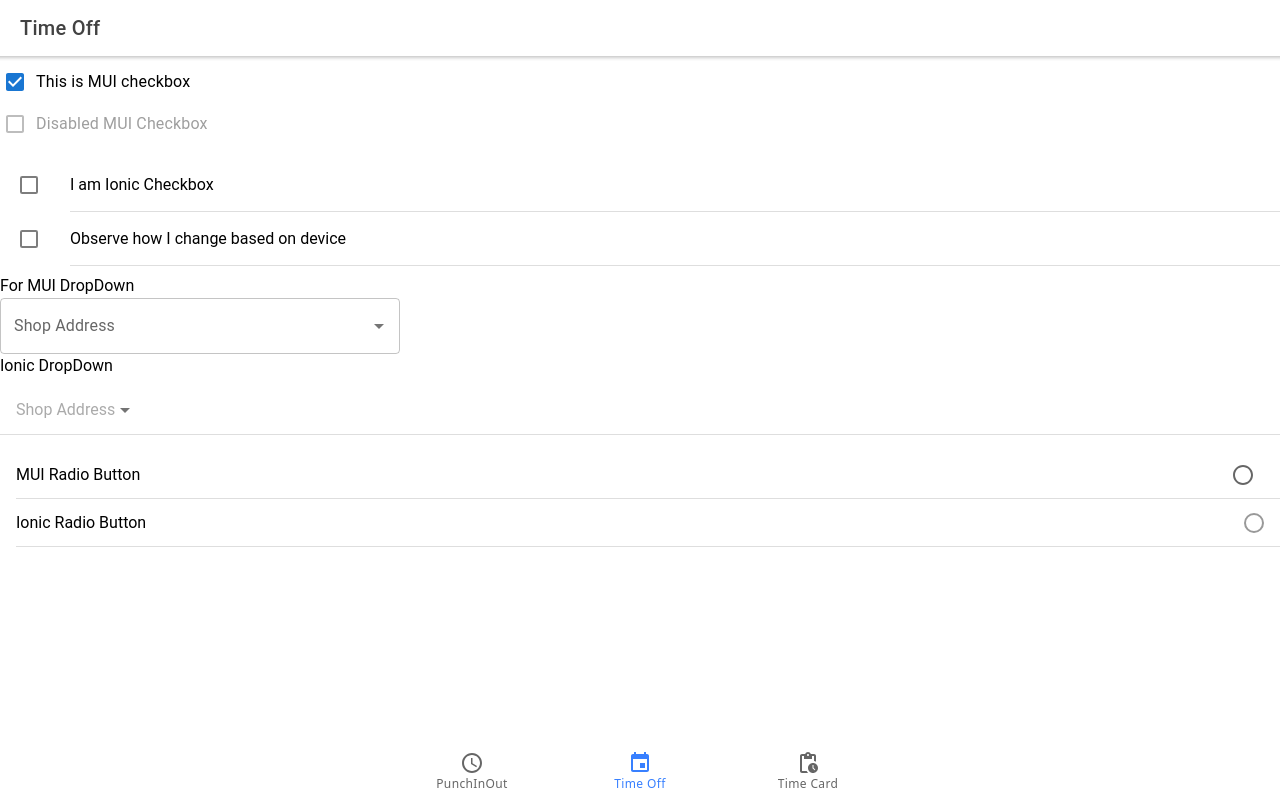
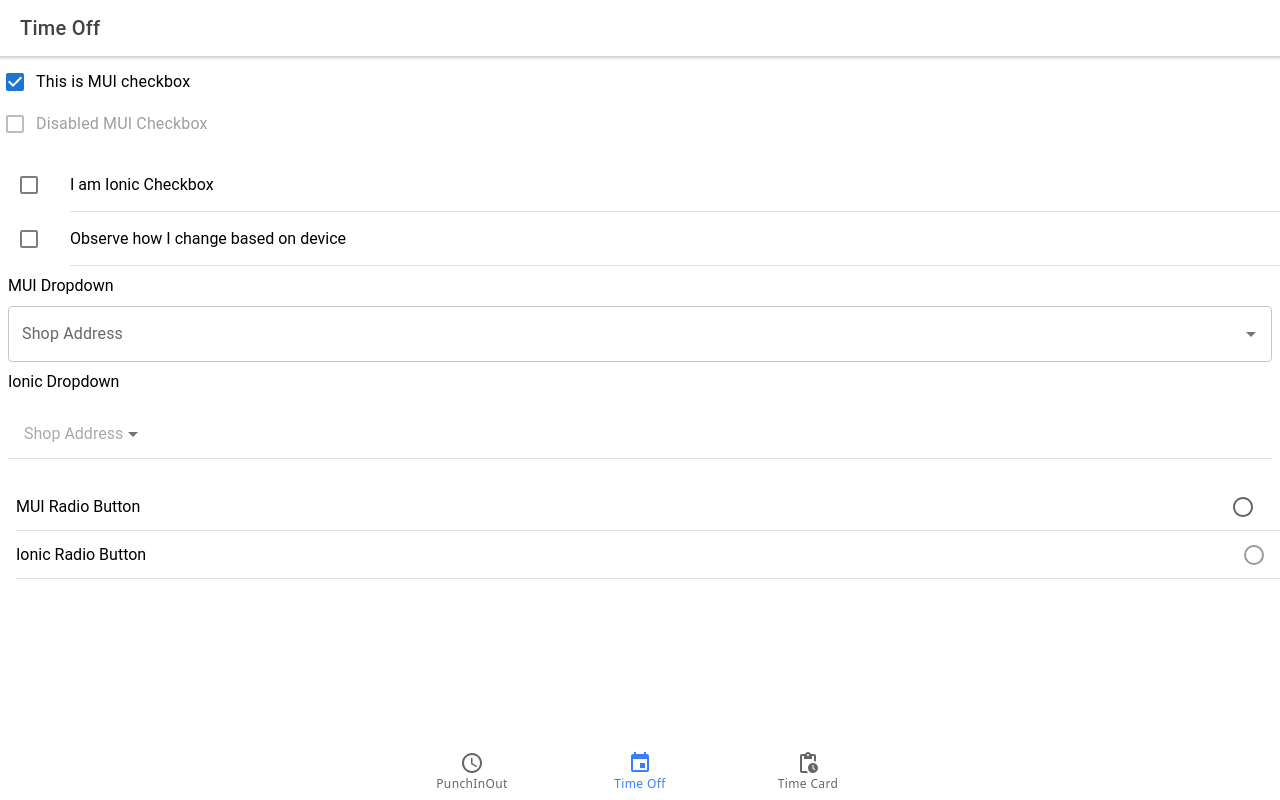
Before and after one commit to KNS786/totalqsr-ionic-frontend, a React (Create React App) app: page /timeoff in a window 1280 px wide. Built offline with nearby package versions, Linux system fonts and the light colour scheme.

Commit message:
fix: spacing issues

```diff
--- a/src/pages/TimeOff.tsx
+++ b/src/pages/TimeOff.tsx
@@ -10,7 +10,7 @@ import {
   IonSelect,
   IonSelectOption,
   IonList,
-  IonRadio
+  IonRadio,
 } from '@ionic/react';
 import FormGroup from '@mui/material/FormGroup';
 import FormControlLabel from '@mui/material/FormControlLabel';
@@ -23,12 +23,11 @@ import Radio from '@mui/material/Radio';
 import './TimeOff.css';
 
 const TimeOff: React.FC = () => {
-
   const data = [
     { label: 'Store#1 : Electoric Shoping and Repairing', year: 1994 },
     { label: 'Store#2 : Car Repairing and Services', year: 1972 },
     { label: 'Store#3 : Home furnitures and appliances', year: 1974 },
-      { label: 'Store#4 : Computer hardware services', year: 2008 }
+    { label: 'Store#4 : Computer hardware services', year: 2008 },
   ];
 
   return (
@@ -51,6 +50,7 @@ const TimeOff: React.FC = () => {
             label="Disabled MUI Checkbox"
           />
         </FormGroup>
+
         <IonList class="ion-align-items-center">
           <IonItem>
             <IonCheckbox slot="start"></IonCheckbox>
@@ -61,22 +61,31 @@ const TimeOff: React.FC = () => {
             <IonLabel>Observe how I change based on device</IonLabel>
           </IonItem>
         </IonList>
-        <IonLabel>For MUI DropDown
+        <IonLabel className="m-2">MUI Dropdown</IonLabel>
         <Autocomplete
           disablePortal
+          className="m-2"
           id="combo-box-demo"
           options={data}
-          sx={{ width: 400}}
-          renderInput={(params) => <TextField {...params} label="Shop Address" />}
+          // sx={{ width: 400 }}
+          renderInput={(params) => (
+            <TextField {...params} label="Shop Address" />
+          )}
         />
-         </IonLabel>
-            <IonLabel>Ionic DropDown</IonLabel>
-        <IonList>
+
+        <IonLabel className="m-2">Ionic Dropdown</IonLabel>
+        <IonList className="m-2">
           <IonItem>
             <IonSelect interface="popover" placeholder="Shop Address">
-              <IonSelectOption value='Store#1 : Electoric Shoping and Repairing'>Store#1 : Electoric Shoping and Repairing</IonSelectOption>
-              <IonSelectOption value='Store#2 : Car Repairing and Services'>Store#2 : Car Repairing and Services</IonSelectOption>
-              <IonSelectOption value='Store#3 : Home furnitures and appliances'>Store#3 : Home furnitures and appliances</IonSelectOption>
+              <IonSelectOption value="Store#1 : Electoric Shoping and Repairing">
+                Store#1 : Electoric Shoping and Repairing
+              </IonSelectOption>
+              <IonSelectOption value="Store#2 : Car Repairing and Services">
+                Store#2 : Car Repairing and Services
+              </IonSelectOption>
+              <IonSelectOption value="Store#3 : Home furnitures and appliances">
+                Store#3 : Home furnitures and appliances
+              </IonSelectOption>
             </IonSelect>
           </IonItem>
         </IonList>
```
Lines whose indentation alone changed are shown as unchanged.
